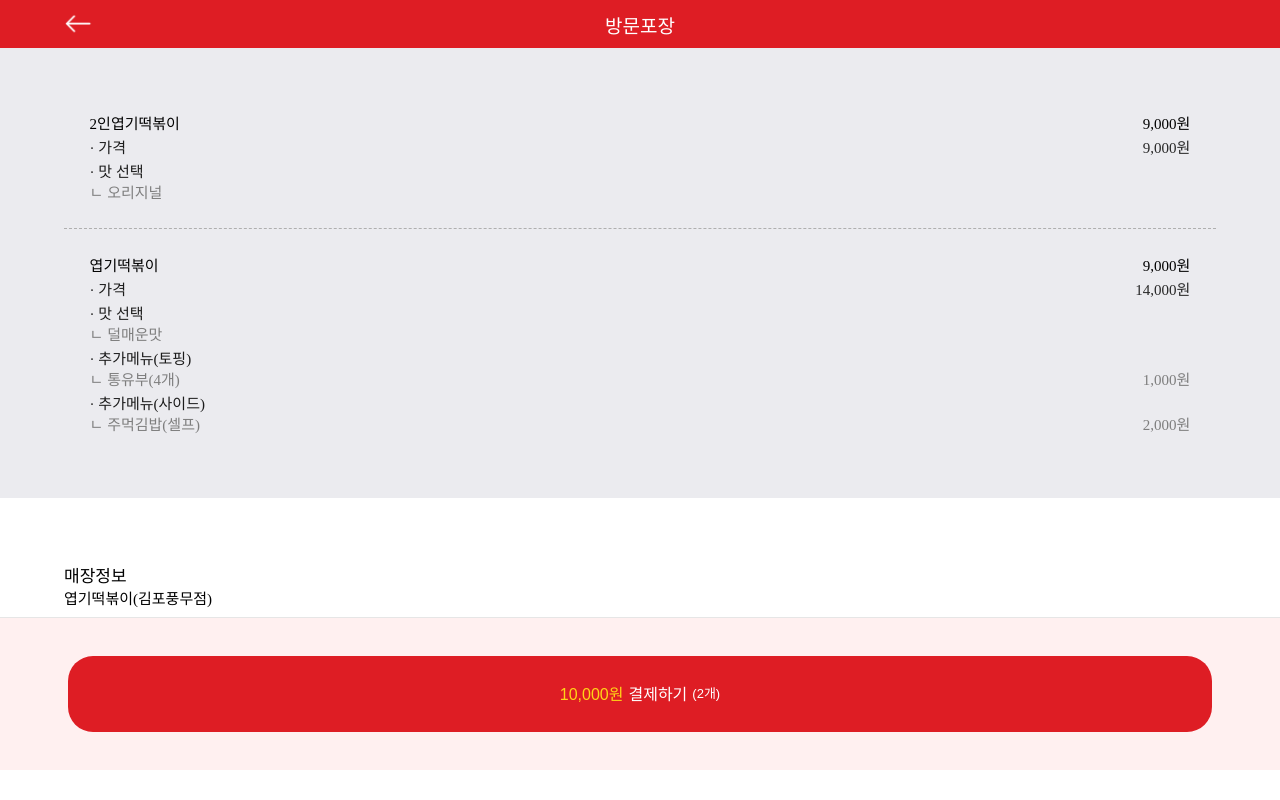
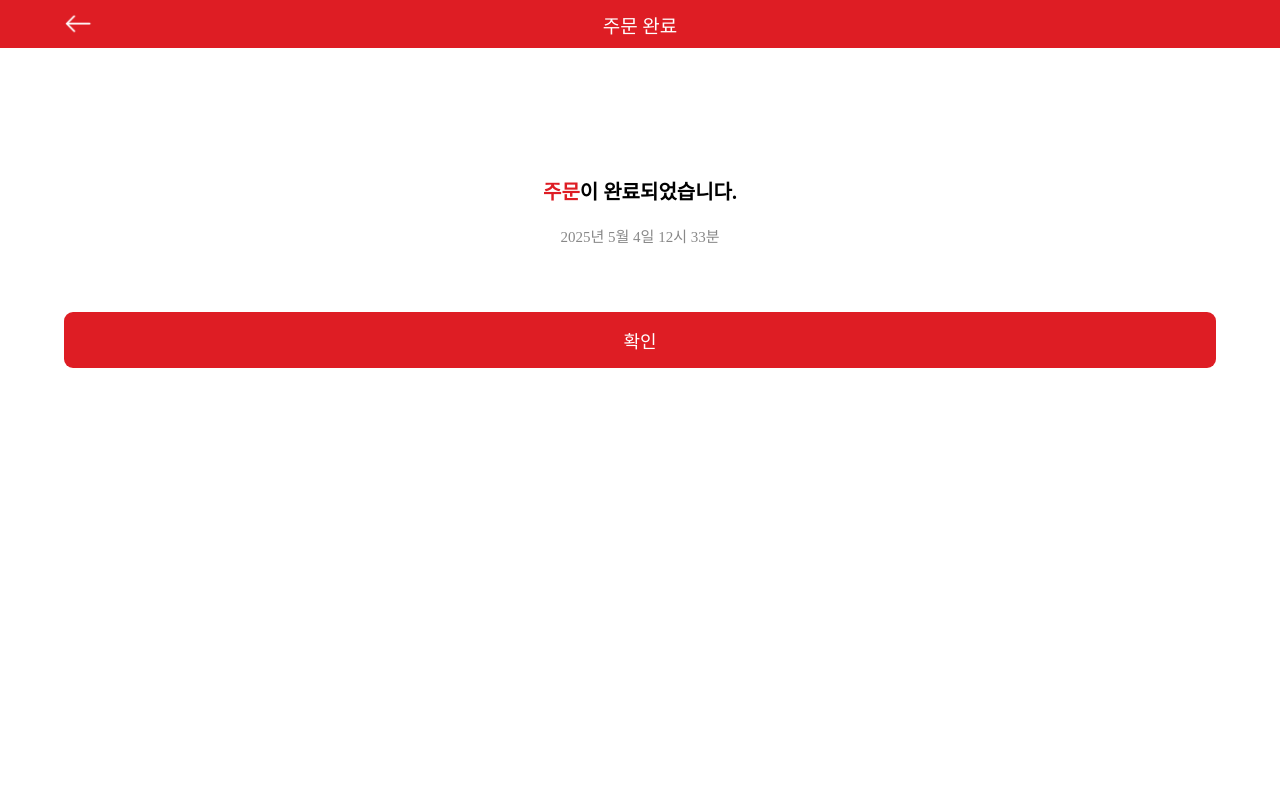
Before and after one commit to zkaakakg/yupdduk-clone, a React (Vite) app in the folder frontend/yupdduk-clone/: page / in a window 1280 px wide. Shown: the top 800 px of the page. Built offline with nearby package versions, Linux system fonts and the light colour scheme.

Commit message:
design: 주문 완료 페이지 퍼블리싱 완료

```diff
--- a/frontend/yupdduk-clone/src/main.jsx
+++ b/frontend/yupdduk-clone/src/main.jsx
@@ -1,6 +1,6 @@
 import { StrictMode } from "react";
 import { createRoot } from "react-dom/client";
-import App from "./pages/PayPage1.jsx";
+import App from "./pages/PayPage2.jsx";
 
 createRoot(document.getElementById("root")).render(
   <StrictMode>
--- /dev/null
+++ b/frontend/yupdduk-clone/src/pages/PayPage2.jsx
@@ -0,0 +1,44 @@
+import styles from "../styles/PayPage2.module.css";
+import Header from "../components/Header.jsx";
+const PayPage2 = () => {
+  const CurrentTime = () => {
+    const now = new Date();
+
+    const year = now.getFullYear();
+    const month = now.getMonth() + 1; // 월은 0부터 시작하니까 +1 해줘야 해!
+    const date = now.getDate();
+    const hours = now.getHours();
+    const minutes = now.getMinutes();
+
+    return (
+      <div>{`${year}년 ${month}월 ${date}일 ${hours}시 ${minutes}분`}</div>
+    );
+  };
+
+  return (
+    <div>
+      <Header title="주문 완료" />
+      <main>
+        <div className={styles.welcome}>
+          <p>
+            <span>주문</span>이 완료되었습니다.
+          </p>
+          <p
+            style={{
+              fontSize: "15px",
+              fontWeight: "500",
+              color: "rgb(136, 136, 136)",
+              padding: "20px",
+              paddingBottom: "28%",
+            }}
+          >
+            {CurrentTime()}
+          </p>
+        </div>
+        <button className={styles.loginButton}>확인</button>
+      </main>
+    </div>
+  );
+};
+
+export default PayPage2;
--- /dev/null
+++ b/frontend/yupdduk-clone/src/styles/PayPage2.module.css
@@ -0,0 +1,41 @@
+* {
+  margin: 0;
+  padding: 0;
+  box-sizing: border-box;
+}
+button {
+  display: flex;
+  align-items: center;
+  justify-content: center;
+  background-color: transparent;
+  border: none;
+}
+main {
+  display: flex;
+  flex-direction: column;
+  justify-content: center;
+  align-items: center;
+  padding: 5%;
+  padding-top: 10%;
+  gap: 10px;
+}
+.loginButton {
+  width: 100%;
+  border-radius: 9px;
+  background-color: rgb(222, 29, 36);
+  padding: 15px;
+  font-size: 18px;
+  font-weight: 500;
+  color: white;
+}
+.welcome {
+  display: flex;
+  flex-direction: column;
+  justify-content: center;
+  align-items: center;
+  font-size: 20px;
+  font-weight: 600;
+}
+.welcome span {
+  color: rgb(222, 29, 36);
+}
```
